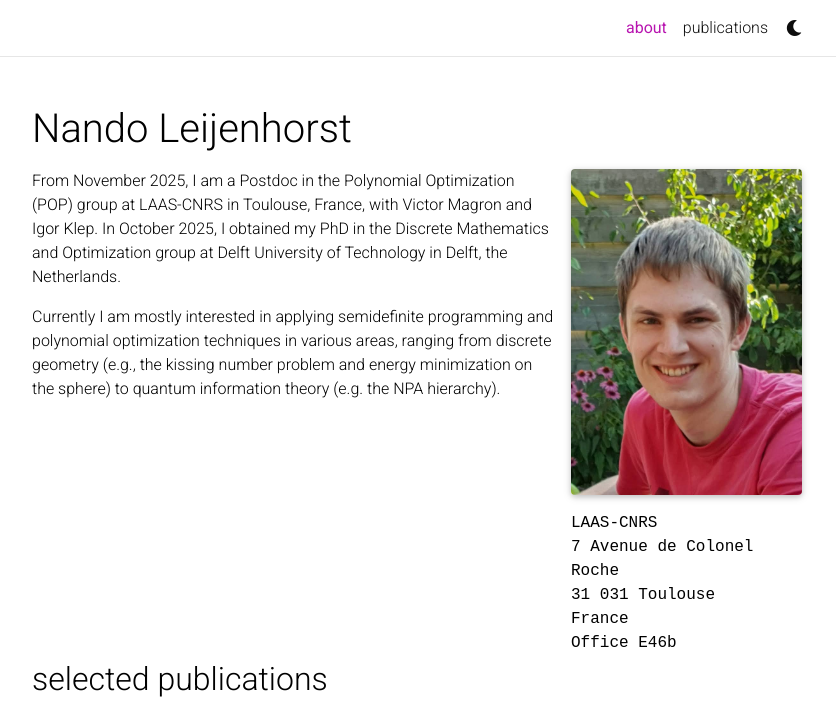
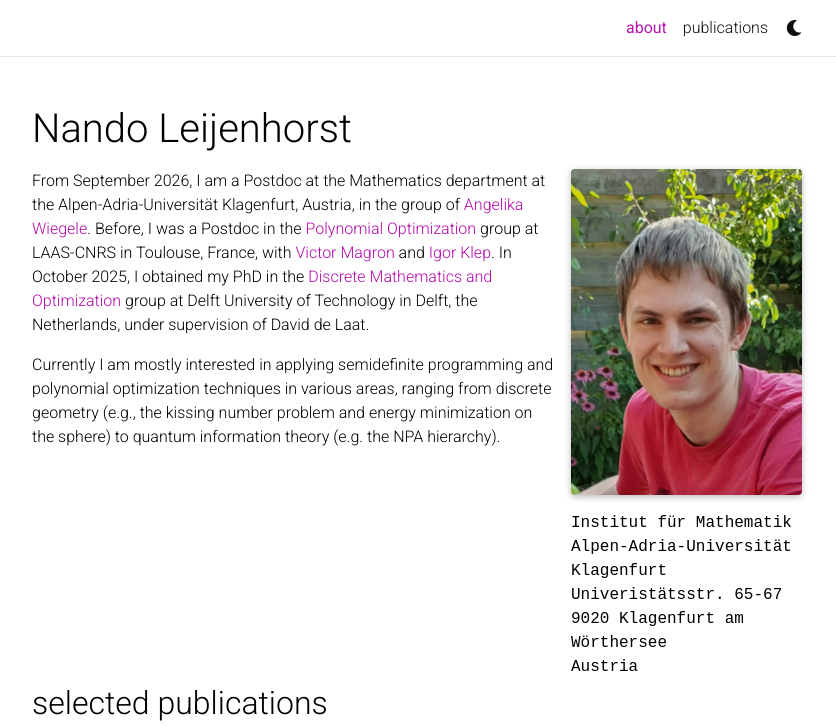
Before and after one commit to nanleij/nanleij.github.io, a Jekyll site: the page built from _pages/about.md, in a window 1280 px wide and 1020 px high, cut to the strip 0-726 px from the top of the window. Shown: the whole strip, without its empty margins (223-1059 px from the left). Built offline with Jekyll 4.4.1, drawn with Linux system fonts in a browser that asks for light colours; full-size pictures stand in for the smaller copies a plugin makes; comment, search, counter and statistics services are not loaded; a style sheet for code colours, icons or effects is not loaded.

Commit message:
Update position (no new email yet)

```diff
--- a/_config.yml
+++ b/_config.yml
@@ -6,7 +6,7 @@ title: Nando Leijenhorst # the website title (if blank, full name will be used i
 first_name: Nando
 middle_name: M.
 last_name: Leijenhorst
-email: nando.leijenhorst@laas.fr
+email:
 description: > # the ">" symbol means to ignore newlines until "footer_text:"
   Personal page
 footer_text: >
--- a/_pages/about.md
+++ b/_pages/about.md
@@ -9,11 +9,11 @@ profile:
   image: prof_pic.jpg
   image_circular: false # crops the image to make it circular
   address: >
-    <p>LAAS-CNRS</p>
-    <p>7 Avenue de Colonel Roche</p>
-    <p>31 031 Toulouse</p>
-    <p>France</p>
-    <p>Office E46b</p>
+    <p>Institut für Mathematik</p>
+    <p>Alpen-Adria-Universität Klagenfurt</p>
+    <p>Univeristätsstr. 65-67</p>
+    <p>9020 Klagenfurt am Wörthersee</p>
+    <p>Austria</p>
 
 news: false  # includes a list of news items
 latest_posts: false  # includes a list of the newest posts
@@ -21,7 +21,7 @@ selected_papers: true # includes a list of papers marked as "selected={true}"
 social: true  # includes social icons at the bottom of the page
 ---
 
-From November 2025, I am a Postdoc in the Polynomial Optimization (POP) group at LAAS-CNRS in Toulouse, France, with Victor Magron and Igor Klep. In October 2025, I obtained my PhD in the Discrete Mathematics and Optimization group at Delft University of Technology in Delft, the Netherlands.
+From September 2026, I am a Postdoc at the Mathematics department at the Alpen-Adria-Universität Klagenfurt, Austria, in the group of [Angelika Wiegele](https://me.aau.at/~anwiegel/). Before, I was a Postdoc in the [Polynomial Optimization](https://www.laas.fr/en/teams/pop/) group at LAAS-CNRS in Toulouse, France, with [Victor Magron](https://homepages.laas.fr/vmagron/) and [Igor Klep](https://igorklep.github.io/). In October 2025, I obtained my PhD in the [Discrete Mathematics and Optimization](https://www.tudelft.nl/en/eemcs/the-faculty/departments/applied-mathematics/discrete-mathematics-optimization) group at Delft University of Technology in Delft, the Netherlands, under supervision of David de Laat.
 
 Currently I am mostly interested in applying semidefinite programming and polynomial optimization techniques in various areas, ranging from discrete geometry (e.g., the kissing number problem and energy minimization on the sphere) to quantum information theory (e.g. the NPA hierarchy).
 
```
